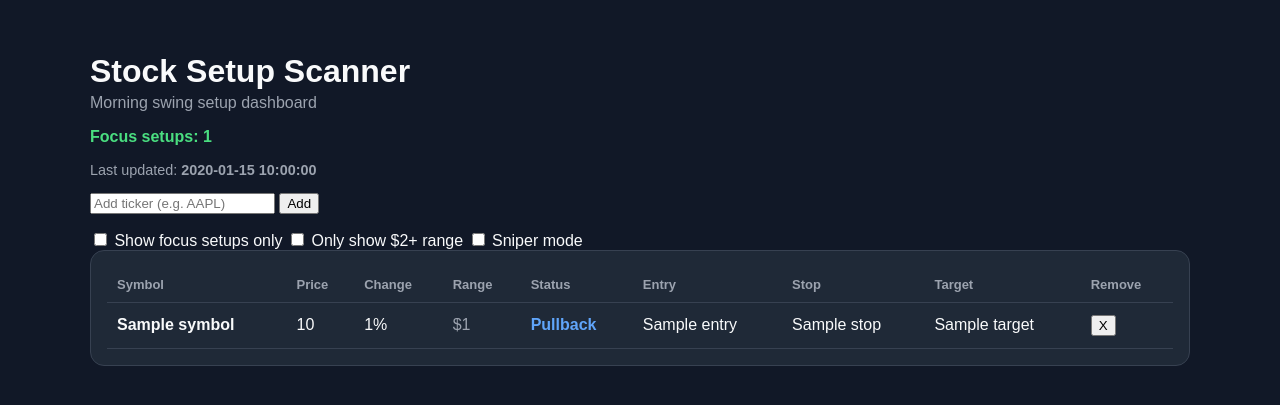
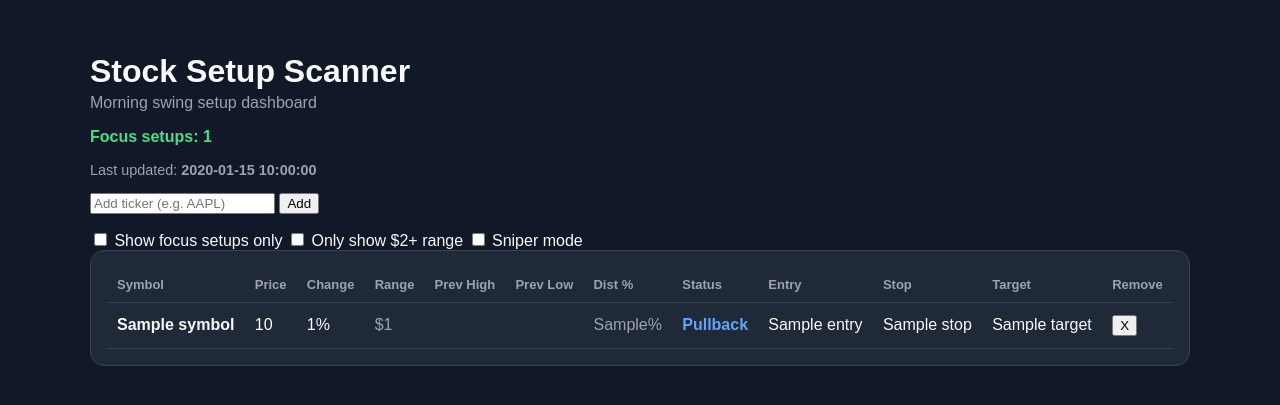
Before and after one commit to GrizzBuilt/stock-setup-scanner, a Flask app: template templates/index.html in a window 1280 px wide. Shown: the top 405 px of the page. Run offline with Flask 3, Linux system fonts and the light colour scheme; the template is opened without the code that fills it: most values are stand-ins (such as "Sample title", 1, 10 or a date in 2020).

Commit message:
Add breakout distance and ready highlight

```diff
--- a/app.py
+++ b/app.py
@@ -19,6 +19,8 @@ def empty_stock(symbol, message="No data"):
         "low": "—",
         "percent": 0,
         "range_size": 0,
+        "previous_high": "—",
+        "previous_low": "—",
         "status": "No Trade",
         "entry": "—",
         "stop": "—",
@@ -30,12 +32,16 @@ def empty_stock(symbol, message="No data"):
 def get_stock_data(symbol):
     try:
         ticker = yf.Ticker(symbol)
-        data = ticker.history(period="1d")
+        data = ticker.history(period="5d")
 
-        if data.empty:
-            return empty_stock(symbol, "No data")
+        if data.empty or len(data) < 2:
+            return empty_stock(symbol, "Not enough data")
 
         row = data.iloc[-1]
+        previous_row = data.iloc[-2]
+
+        previous_high = float(previous_row["High"])
+        previous_low = float(previous_row["Low"])
 
         price = float(row["Close"])
         open_price = float(row["Open"])
@@ -46,18 +52,20 @@ def get_stock_data(symbol):
         percent = (change / open_price) * 100 if open_price else 0
 
         range_size = high - low
-        near_high = price >= high - (range_size * 0.2)
+        near_prev_high = price >= previous_high * 0.995
+        ready_to_trigger = price >= previous_high * 0.9975
+        distance_to_breakout = ((previous_high - price) / previous_high) * 100
 
         status = "No Trade"
         entry = None
         stop = None
         target = None
 
-        if percent > 1 and near_high:
+        if percent > 0.5 and near_prev_high:
             status = "Breakout Watch"
-            entry = high
-            stop = price - 2
-            target = price + 5
+            entry = previous_high
+            stop = previous_low
+            target = previous_high + range_size
 
         elif percent > 0 and price > open_price:
             status = "Pullback"
@@ -79,10 +87,14 @@ def get_stock_data(symbol):
             "low": round(low, 2),
             "percent": round(percent, 2),
             "range_size": round(range_size, 2),
+            "previous_high": round(previous_high, 2),
+            "previous_low": round(previous_low, 2),
             "status": status,
             "entry": round(entry, 2) if entry else "—",
             "stop": round(stop, 2) if stop else "—",
             "target": round(target, 2) if target else "—",
+            "distance_to_breakout": round(distance_to_breakout, 2),
+            "ready_to_trigger": ready_to_trigger,
             "error": None,
         }
 
--- a/static/styles.css
+++ b/static/styles.css
@@ -84,3 +84,19 @@ td {
     font-size: 0.9rem;
     margin-top: 4px;
 }
+.ready-row {
+    background: rgba(74, 222, 128, 0.12);
+    box-shadow: inset 4px 0 0 #4ade80;
+}
+.dist-close {
+    color: #4ade80;
+    font-weight: bold;
+}
+
+.dist-mid {
+    color: #fbbf24;
+}
+
+.dist-far {
+    color: #9ca3af;
+}
--- a/templates/index.html
+++ b/templates/index.html
@@ -46,6 +46,9 @@
                         <th>Price</th>
                         <th>Change</th>
                         <th>Range</th>
+                        <th>Prev High</th>
+                        <th>Prev Low</th>
+                        <th>Dist %</th>
                         <th>Status</th>
                         <th>Entry</th>
                         <th>Stop</th>
@@ -56,7 +59,11 @@
 
                 <tbody>
                     {% for stock in stocks %}
-                       <tr data-status="{{ stock.status }}" data-range="{{ stock.range_size }}">
+                       <tr
+    data-status="{{ stock.status }}"
+    data-range="{{ stock.range_size }}"
+    class="{{ 'ready-row' if stock.ready_to_trigger else '' }}"
+>
                             <td><strong>{{ stock.symbol }}</strong></td>
                             <td>{{ stock.price }}</td>
                             <td>{{ stock.percent }}%</td>
@@ -67,7 +74,14 @@
                                 else 'range-weak' }}">
                                 ${{ stock.range_size }}
                             </td>
-
+                            <td>{{ stock.previous_high }}</td>
+                            <td>{{ stock.previous_low }}</td>
+                            <td class="
+    {{ 'dist-close' if stock.distance_to_breakout <= 0.25
+    else 'dist-mid' if stock.distance_to_breakout <= 1
+    else 'dist-far' }}">
+    {{ stock.distance_to_breakout }}%
+</td>
                             <td class="status {{ stock.status | lower | replace(' ', '-') }}">
                                 {{ stock.status }}
                             </td>
```
Also changed, not shown: scanner.db.
